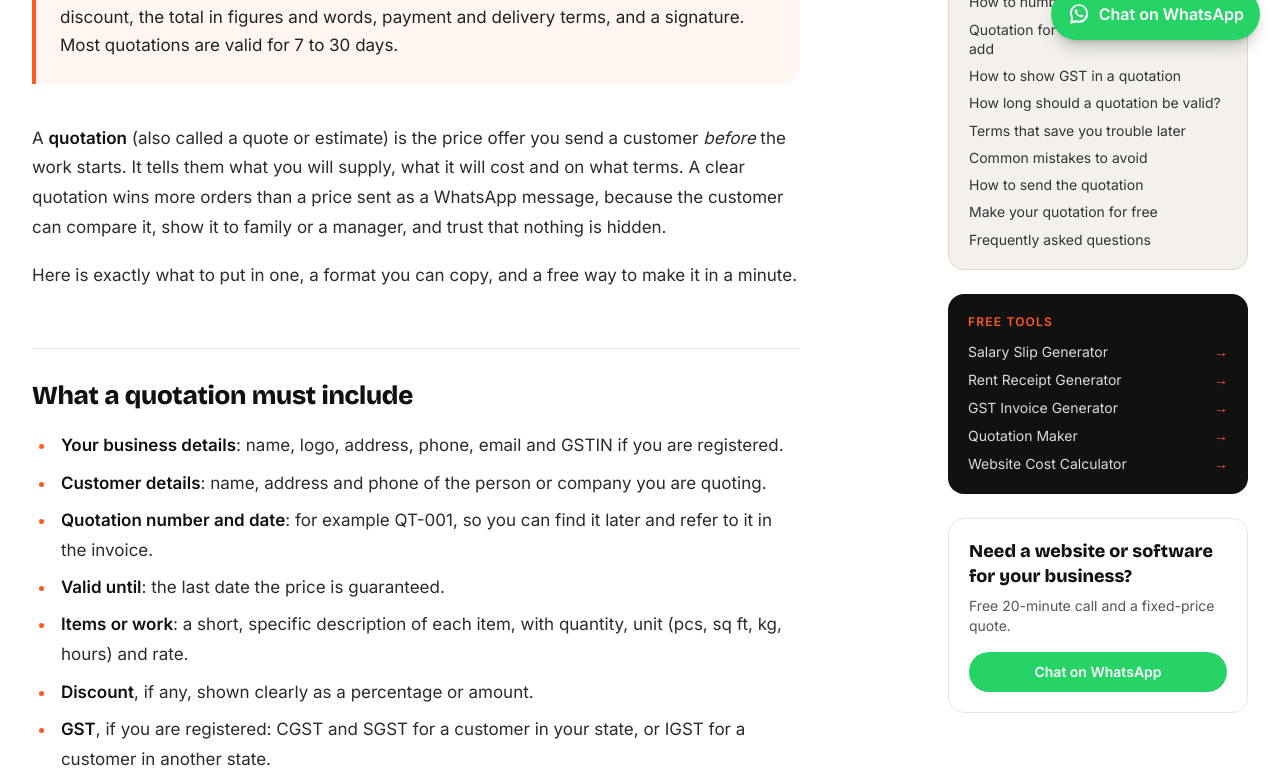
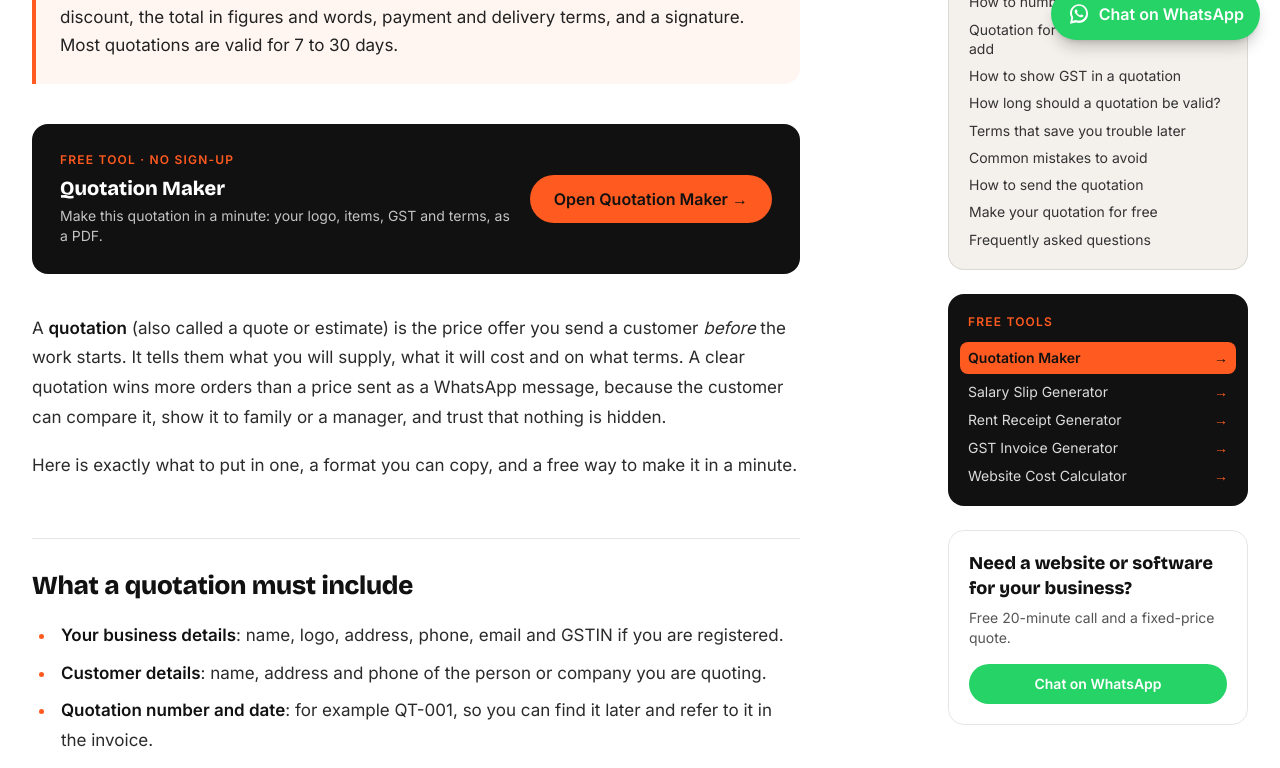
Before and after one commit to themchauhan/Portfolio, a Next.js app: page /blog/how-to-make-a-quotation in a window 1280 px wide. Shown: the part 740-1508 px from the top of the page. Built offline with nearby package versions, Linux system fonts and the light colour scheme.

Commit message:
fix quotation post

```diff
--- a/app/blog/[slug]/BlogPost.module.css
+++ b/app/blog/[slug]/BlogPost.module.css
@@ -151,3 +151,10 @@
   color: #222;
   line-height: 1.7;
 }
+
+/* Links to the free tools stand out from ordinary links */
+.blogContent a[href^="/tools/"],
+.blogContent a[href^="/hi/tools/"] {
+  font-weight: 700;
+  color: #c2410c;
+}
--- a/app/blog/[slug]/page.jsx
+++ b/app/blog/[slug]/page.jsx
@@ -9,6 +9,7 @@ import PageSeo from '@/components/PageSeo'
 import BlogCard from '@/components/BlogCard'
 import { waLink } from '@/lib/pricing'
 import FaqList from '@/components/FaqList'
+import TrackedLink from '@/components/TrackedLink'
 
 const slugify = (t) => t.replace(/<[^>]+>/g, '').toLowerCase().replace(/&[a-z]+;/g, '').replace(/[^a-z0-9]+/g, '-').replace(/^-|-$/g, '').slice(0, 60)
 // Adds id="..." to every <h2> in the article HTML and returns the list for "On this page".
@@ -23,12 +24,35 @@ function withSectionIds(html) {
 }
 
 const SIDEBAR_TOOLS = [
-  ['/tools/salary-slip-generator', 'Salary Slip Generator'],
-  ['/tools/rent-receipt-generator', 'Rent Receipt Generator'],
-  ['/tools/gst-invoice-generator', 'GST Invoice Generator'],
-  ['/tools/quotation-maker', 'Quotation Maker'],
-  ['/tools/website-cost-calculator', 'Website Cost Calculator'],
+  ['/tools/salary-slip-generator', 'Salary Slip Generator', 'Make a payslip with PF, ESI, TDS and your logo, as a PDF.'],
+  ['/tools/rent-receipt-generator', 'Rent Receipt Generator', 'Make monthly rent receipts for your HRA claim, as a PDF.'],
+  ['/tools/gst-invoice-generator', 'GST Invoice Generator', 'Make a GST invoice with CGST/SGST or IGST worked out, as a PDF.'],
+  ['/tools/quotation-maker', 'Quotation Maker', 'Make this quotation in a minute: your logo, items, GST and terms, as a PDF.'],
+  ['/tools/website-cost-calculator', 'Website Cost Calculator', 'Get an instant estimate for the website you have in mind.'],
 ]
+
+// The free tool this guide is about: the tool linked first in the article.
+function relatedToolFor(html) {
+  return SIDEBAR_TOOLS
+    .map((t) => [t, html.indexOf(`href="${t[0]}"`)])
+    .filter(([, i]) => i >= 0)
+    .sort((a, b) => a[1] - b[1])[0]?.[0] || null
+}
+
+// "Use the free tool" card, shown under the quick answer and again after the article.
+function ToolCta({ tool, slug, position }) {
+  const [href, label, pitch] = tool
+  return (
+    <div className="my-10 flex max-w-3xl flex-col gap-4 rounded-2xl bg-[#111] p-6 text-white sm:flex-row sm:items-center sm:justify-between md:p-7">
+      <div>
+        <p className="text-xs font-semibold uppercase tracking-widest text-[#ff5a1f]">Free tool · No sign-up</p>
+        <p className="mt-1.5 font-display text-xl font-extrabold">{label}</p>
+        <p className="mt-1 text-sm text-white/75">{pitch}</p>
+      </div>
+      <TrackedLink href={href} event="blog_tool_click" params={{ post: slug, tool: href, position }} className="shrink-0 rounded-full bg-[#ff5a1f] px-6 py-3 text-center font-semibold text-[#111] hover:bg-white">Open {label} →</TrackedLink>
+    </div>
+  )
+}
 
 // Blog data
 const blogPosts = {
@@ -422,6 +446,8 @@ export default function BlogPost({ params }) {
     notFound();
   }
   const { html: articleHtml, toc } = withSectionIds(post.content);
+  const relatedTool = relatedToolFor(post.content);
+  const sidebarTools = relatedTool ? [relatedTool, ...SIDEBAR_TOOLS.filter((t) => t !== relatedTool)] : SIDEBAR_TOOLS;
   if (post.faqs?.length) toc.push(['faq', 'Frequently asked questions']);
 
   return (
@@ -466,10 +492,12 @@ export default function BlogPost({ params }) {
               <p className="mt-2 text-[1.0625rem] leading-relaxed text-[#222]">{post.quickAnswer}</p>
             </div>
           )}
+          {relatedTool && <ToolCta tool={relatedTool} slug={post.id} position="top" />}
           <div
             className={`max-w-none text-[#333] ${styles.blogContent}`}
             dangerouslySetInnerHTML={{ __html: articleHtml }}
           />
+          {relatedTool && <ToolCta tool={relatedTool} slug={post.id} position="bottom" />}
           {post.faqs?.length > 0 && (
             <div id="faq" className="mt-14 scroll-mt-24">
               <h2 className="font-display text-2xl font-extrabold tracking-tight md:text-[1.625rem]">Frequently asked questions</h2>
@@ -494,8 +522,10 @@ export default function BlogPost({ params }) {
               <div className="rounded-2xl bg-[#111] p-5 text-white">
                 <p className="text-xs font-semibold uppercase tracking-widest text-[#ff5a1f]">Free tools</p>
                 <ul className="mt-3 space-y-2 text-sm">
-                  {SIDEBAR_TOOLS.map(([href, label]) => (
-                    <li key={href}><Link href={href} className="flex items-center justify-between gap-2 text-white/85 hover:text-white">{label}<span aria-hidden="true" className="text-[#ff5a1f]">→</span></Link></li>
+                  {sidebarTools.map(([href, label]) => (
+                    href === relatedTool?.[0]
+                      ? <li key={href}><Link href={href} className="-mx-2 flex items-center justify-between gap-2 rounded-lg bg-[#ff5a1f] px-2 py-1.5 font-semibold text-[#111] hover:bg-white">{label}<span aria-hidden="true">→</span></Link></li>
+                      : <li key={href}><Link href={href} className="flex items-center justify-between gap-2 text-white/85 hover:text-white">{label}<span aria-hidden="true" className="text-[#ff5a1f]">→</span></Link></li>
                   ))}
                 </ul>
               </div>
```
